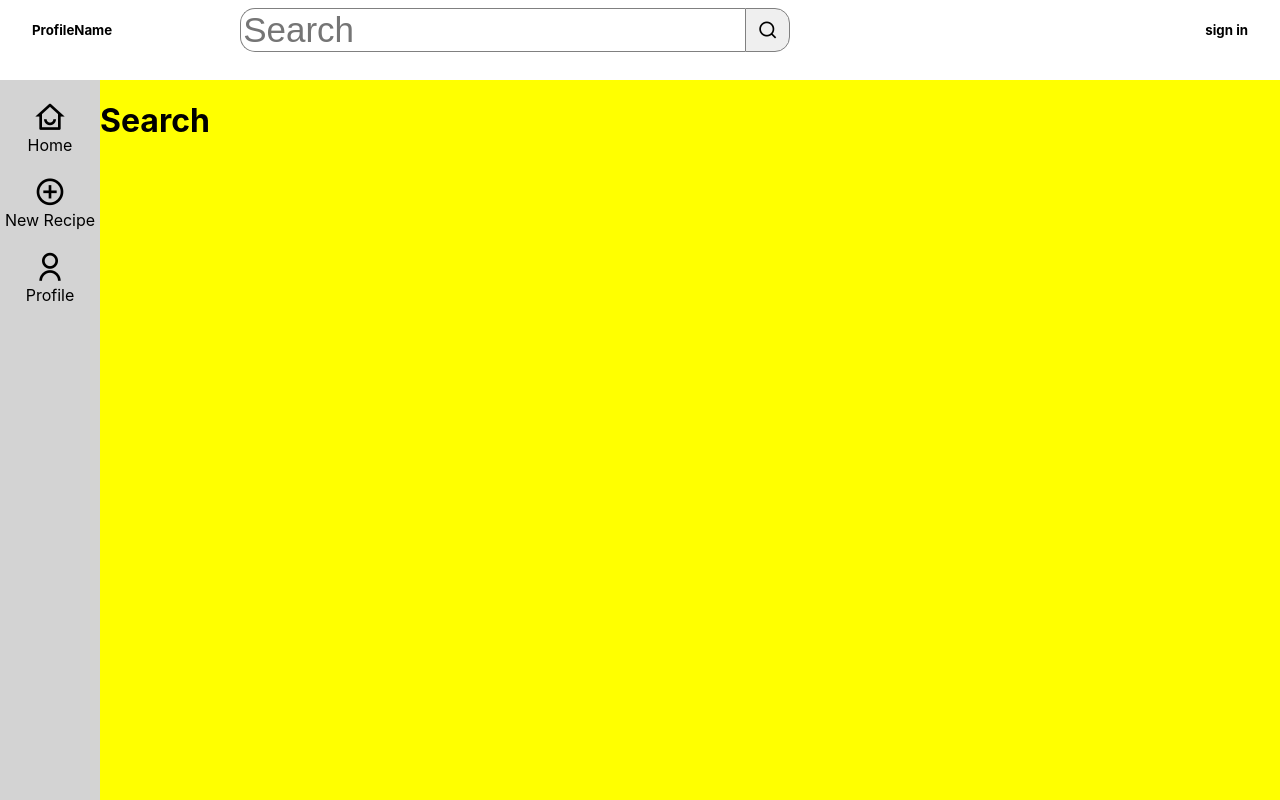
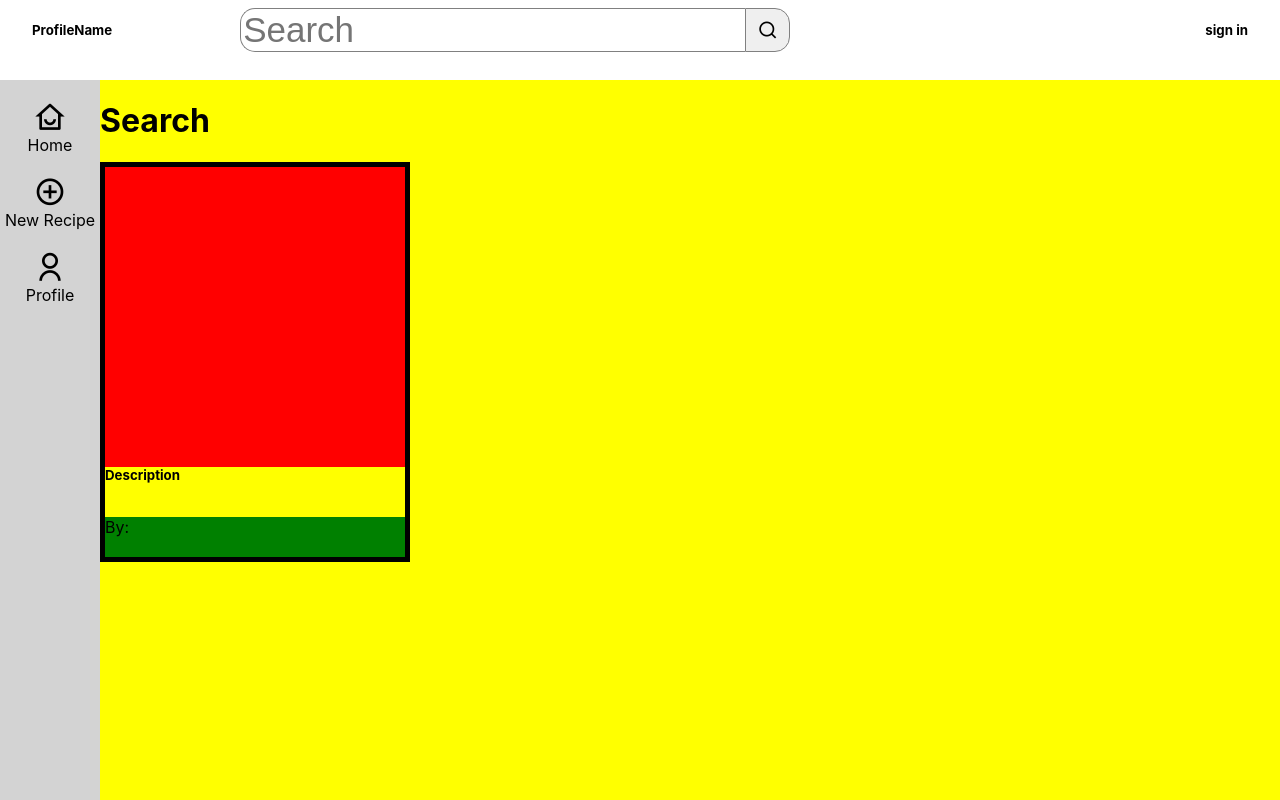
Before and after one commit to SimonBystrom/recipe-sns, a React (Create React App) app: page /searchResults in a window 1280 px wide. Built offline with nearby package versions, Linux system fonts and the light colour scheme.

Commit message:
made searchItem component
Signed-off-by: simonbystrom <simonbystrom@Simons-MacBook-Air.local>

```diff
--- a/src/App.js
+++ b/src/App.js
@@ -7,6 +7,8 @@ import {
 import './App.css';
 import Navbar from './Pages/Navbar'
 import Sidebar from './Pages/Sidebar'
+
+import SearchItem from "./Search/SearchItem"
 
 // add login page conditional rendering
 function App() {
@@ -22,6 +24,7 @@ function App() {
           <Switch>
             <Route path="/searchResults">
               <h1>Search</h1>
+              <SearchItem></SearchItem>
             </Route>
             <Route path="/profile">
               <h1>Profile</h1>
--- /dev/null
+++ b/src/Search/SearchItem.css
@@ -0,0 +1,36 @@
+.SearchItemContainer{
+    width: 300px;
+    display: grid;
+    grid-template-areas: "img"
+                        "description"
+                        "author";
+    grid-template-columns: 1fr;
+    grid-template-rows: 300px 50px 40px;
+
+    border: 5px solid black;
+}
+
+.SearchItemImg{
+    grid-area: img;
+    background-color: red;
+}
+
+
+.SearchItemDescription{
+    grid-area: description;
+    background-color: yellow;
+}
+
+.SearchItemDescription > h5 {
+    margin: 0;
+}
+
+
+.Author{
+    grid-area: author;
+    background-color: green;
+}
+
+.Author > p {
+    margin: 0;
+}
--- /dev/null
+++ b/src/Search/SearchItem.js
@@ -0,0 +1,19 @@
+import React from "react"
+import "./SearchItem.css"
+
+export default function SearchItem(props){
+
+    return(
+        <div className="SearchItemContainer">
+            <div className="SearchItemImg">
+                <img src={props.img}></img>
+            </div>
+            <div className="SearchItemDescription">
+                <h5>Description{props.Description}</h5>
+            </div>
+            <div className="Author">
+                <p>By: {props.Author}</p>
+            </div>
+        </div>
+    )
+}
```
Also changed, not shown: src/Login/Application.js (renamed from src/Components/Application.js), src/Login/PasswordReset.js (renamed from src/Components/PasswordReset.js), src/Login/ProfilePage.js (renamed from src/Components/ProfilePage.js), src/Login/SignIn.css (renamed from src/Components/SignIn.css), src/Login/SignIn.js (renamed from src/Components/SignIn.js), src/Login/SignUp.js (renamed from src/Components/SignUp.js).
